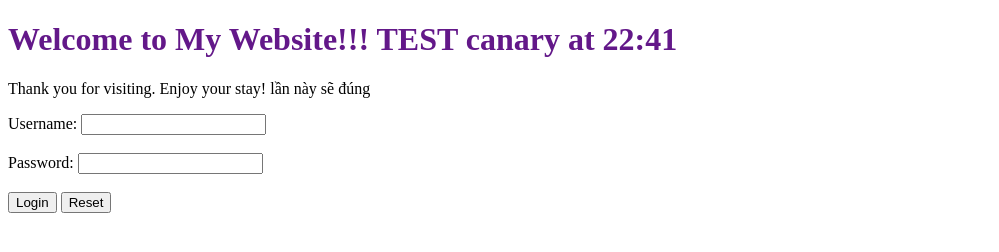
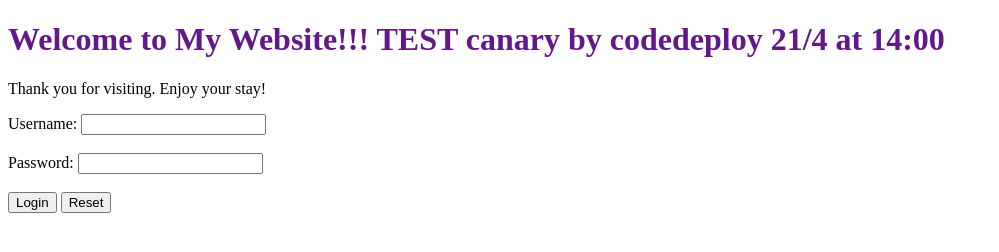
Before and after one commit to hieu-dinh/nodejs-random-color, a website: page public/index.html in a window 1280 px wide. Shown: the whole page, without its empty margins (0-999 px from the left). Drawn offline with Linux system fonts and the light colour scheme.

Commit message:
test canary

```diff
--- a/public/index.html
+++ b/public/index.html
@@ -7,8 +7,8 @@
 </head>
 
 <body>
-    <h1 id="welcome" style="color: #631889;">Welcome to My Website!!! TEST canary at 22:41 </h1>
-    <p>Thank you for visiting. Enjoy your stay! lần này sẽ đúng</p>
+    <h1 id="welcome" style="color: #631889;">Welcome to My Website!!! TEST canary by codedeploy 21/4 at 14:00 </h1>
+    <p>Thank you for visiting. Enjoy your stay!</p>
 
     <form action="/api/login" method="POST">
         <label for="username">Username:</label>
```
